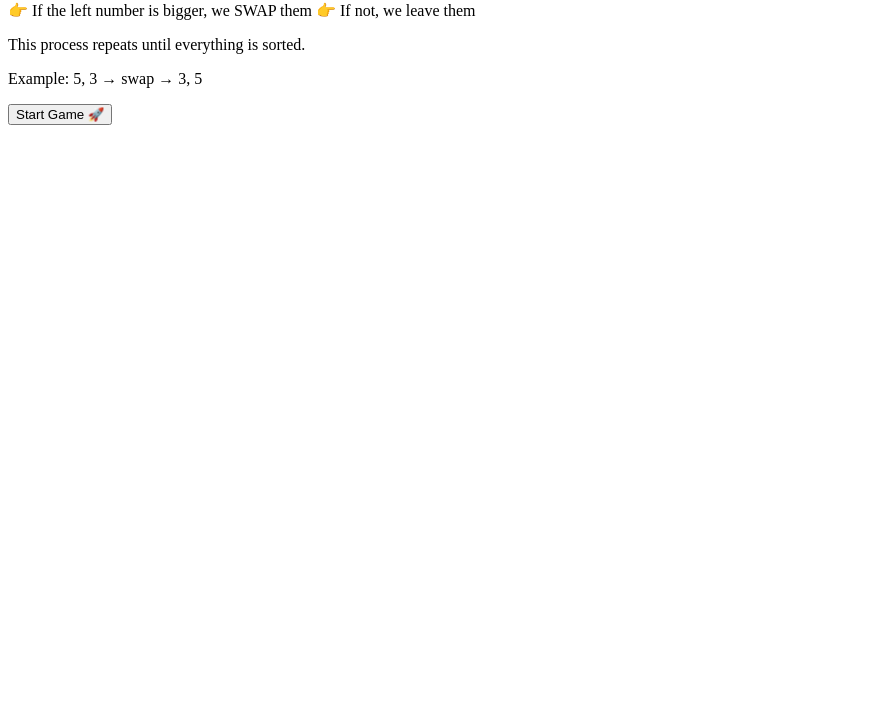
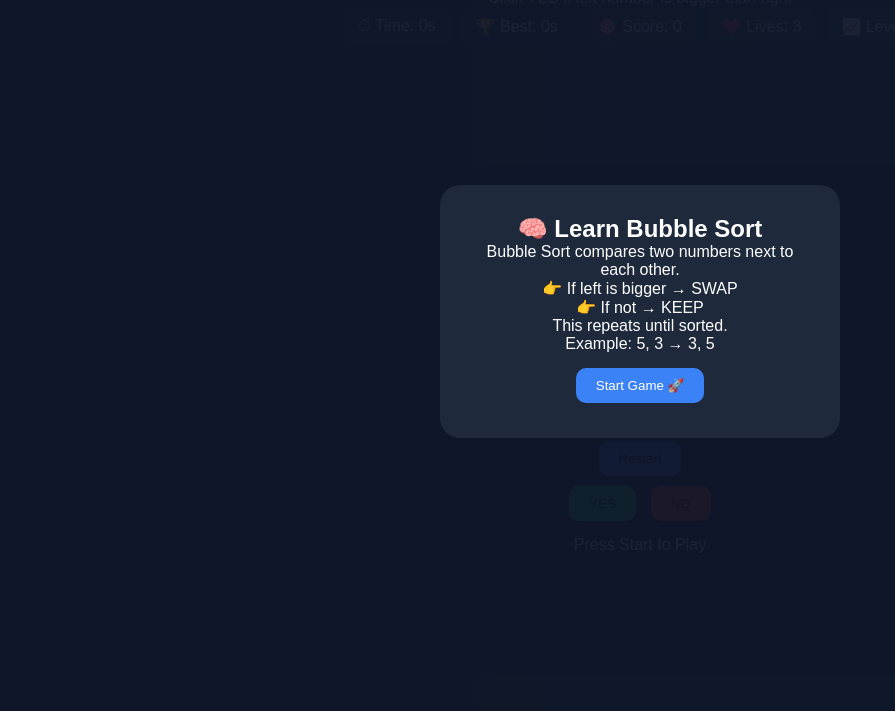
Before and after one commit to mbulelomkhize/fun, a plain HTML site: page index.html in a window 1280 px wide. Shown: the part 89-800 px from the top of the page, without its empty margins (0-895 px from the left). Drawn offline with Linux system fonts and the light colour scheme.

Commit message:
Refactor intro text for clarity and conciseness

```diff
--- a/index.html
+++ b/index.html
@@ -1,25 +1,57 @@
+<!DOCTYPE html>
+<html lang="en">
+<head>
+  <meta charset="UTF-8">
+  <title>Bubble Sort Game</title>
+
+  <!-- LINK CSS -->
+  <link rel="stylesheet" href="style.css">
+</head>
+
+<body>
+
+<!-- INTRO SCREEN -->
 <div id="introScreen" class="intro">
   <div class="intro-box">
     <h2>🧠 Learn Bubble Sort</h2>
 
-    <p>
-      Bubble Sort is a simple algorithm.
-      It compares two numbers next to each other.
-    </p>
+    <p>Bubble Sort compares two numbers next to each other.</p>
+    <p>👉 If left is bigger → SWAP</p>
+    <p>👉 If not → KEEP</p>
+    <p>This repeats until sorted.</p>
 
-    <p>
-      👉 If the left number is bigger, we SWAP them
-      👉 If not, we leave them
-    </p>
-
-    <p>
-      This process repeats until everything is sorted.
-    </p>
-
-    <p class="example">
-      Example: 5, 3 → swap → 3, 5
-    </p>
+    <p class="example">Example: 5, 3 → 3, 5</p>
 
     <button onclick="startGameWithIntro()">Start Game 🚀</button>
   </div>
 </div>
+
+<div class="container">
+  <h1>🔥 Bubble Sort Challenge 🔥</h1>
+  <p class="subtitle">Click YES if left number is bigger than right</p>
+
+  <div class="top-panel">
+    <div class="card">⏱ Time: <span id="timer">0</span>s</div>
+    <div class="card">🏆 Best: <span id="best">0</span>s</div>
+    <div class="card">🎯 Score: <span id="score">0</span></div>
+    <div class="card">❤️ Lives: <span id="lives">3</span></div>
+    <div class="card">📈 Level: <span id="level">1</span></div>
+  </div>
+
+  <div id="bars"></div>
+
+  <button class="start" onclick="startGame()">Restart</button>
+
+  <div>
+    <button class="yes" onclick="checkAnswer(true)">YES</button>
+    <button class="no" onclick="checkAnswer(false)">NO</button>
+  </div>
+
+  <p id="message">Press Start to Play</p>
+</div>
+
+<!-- LINK JAVASCRIPT (VERY IMPORTANT AT BOTTOM) -->
+<script src="script.js"></script>
+
+</body>
+</html>
```
